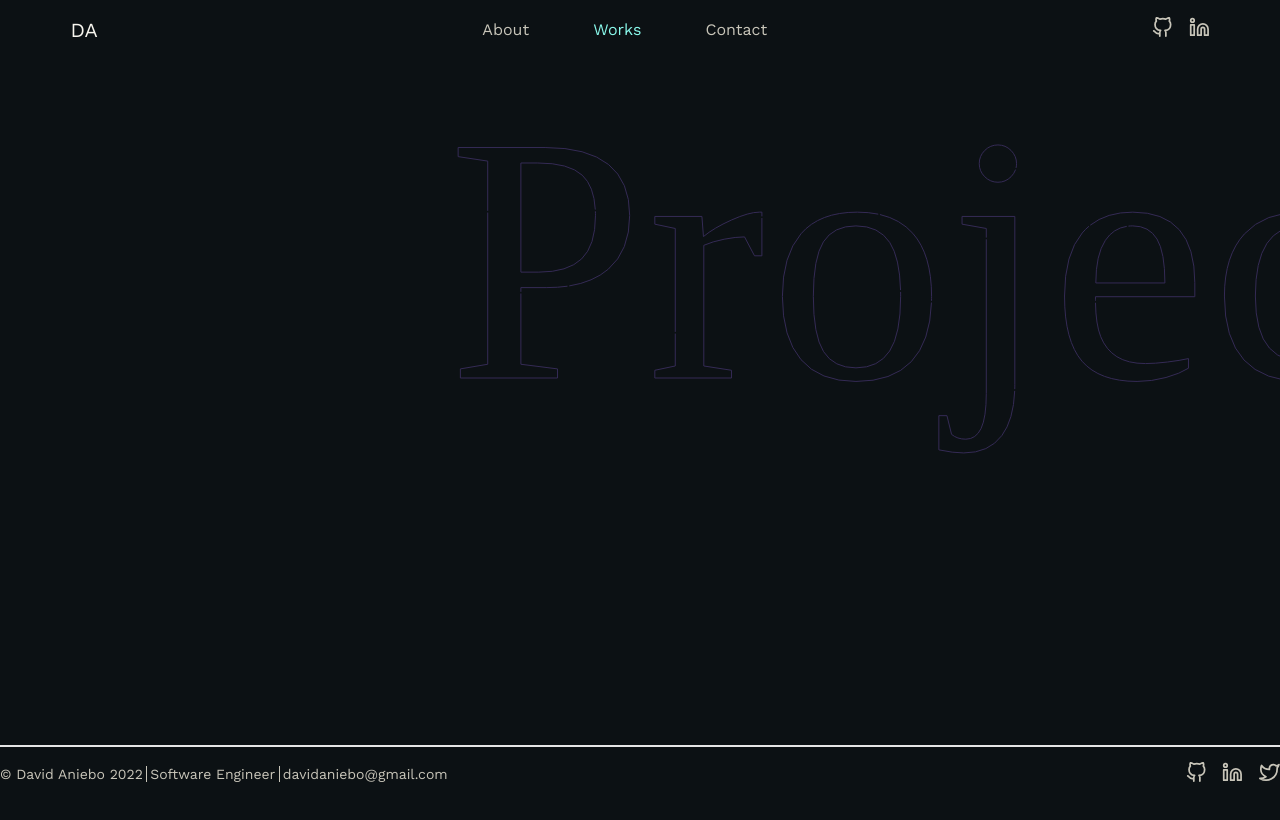
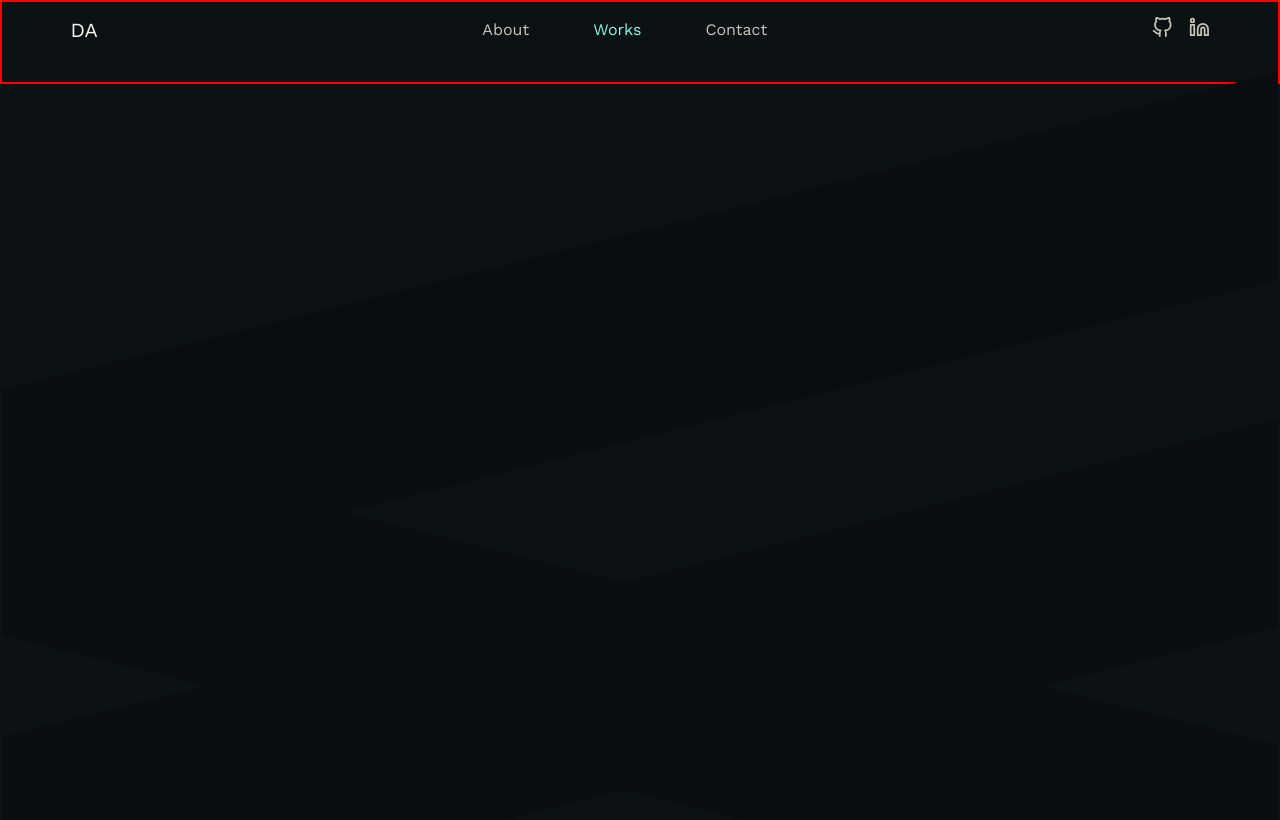
Before and after one commit to Webmekanic/My-Portfolio-v2.0.0, a React (Create React App) app: page /works in a window 1280 px wide. Shown: the top 820 px of the page. Built offline with nearby package versions, Linux system fonts and the light colour scheme; a web font is replaced by a local one.

Commit message:
feat:: implementation of my works page

```diff
--- a/src/pages/Works.jsx
+++ b/src/pages/Works.jsx
@@ -1,13 +1,13 @@
 import React from "react"
-import Footer from "../components/layouts/Footer"
-import BgText from "../components/shared/BgText"
+// import BgText from "../components/shared/BgText"
 import { MyWorks } from "../styles/WorkStyle"
 
 const Works = () => {
   return (
     <MyWorks>
-      <BgText text={"Project"} />
-      <Footer classname="workFooter" />
+      <div className="pattern1"></div>
+      <div className="pattern2"></div>
+      <div className="pattern3"></div>
     </MyWorks>
   )
 }
--- a/src/styles/WorkStyle.jsx
+++ b/src/styles/WorkStyle.jsx
@@ -1,21 +1,90 @@
 import styled from "styled-components"
 
 export const MyWorks = styled.div`
-  background-color: transparent;
+  border: 2px solid red;
+  padding-top: 5rem;
   position: relative;
   width: 100%;
-  overflow: hidden;
-  z-index: 10;
-  padding-top: 3rem;
-  height: 100vh;
+  z-index: 20;
 
-  .workFooter {
-    // border: 2px solid red;
+  .pattern1 {
+    background: ${({ theme }) => theme.colors.barColor};
     position: absolute;
+    z-index: 10;
+    height: 13rem;
+    width: 100%;
+    transform: skewY(-35deg);
     left: 0;
     right: 0;
-    height: auto;
-    z-index: 99;
-    bottom: 10px;
+    top: 12.4rem;
+  }
+  .pattern2 {
+    background: ${({ theme }) => theme.colors.barColor};
+    position: absolute;
+    z-index: 10;
+    height: 13rem;
+    width: 100%;
+    transform: skewY(-35deg);
+    left: 0;
+    right: 0;
+    top: 30rem;
+  }
+  .pattern3 {
+    position: absolute;
+    background: ${({ theme }) => theme.colors.barColor};
+    z-index: 10;
+    height: 13rem;
+    width: 100%;
+    transform: skewY(35deg);
+    left: 0;
+    right: 0;
+    top: 30rem;
+  }
+  @media ${({ theme }) => theme.mediaQueries.medium} {
+    .pattern1 {
+      top: 12rem;
+      transform: skewY(-15.5deg);
+      height: 13rem;
+    }
+    .pattern2 {
+      top: 32.5rem;
+      transform: skewY(-15.5deg);
+      height: 13rem;
+    }
+    .pattern3 {
+      top: 32.5rem;
+      transform: skewY(15.5deg);
+      height: 13rem;
+    }
+  }
+  @media ${({ theme }) => theme.mediaQueries.large} {
+    .pattern1 {
+      top: 14.3rem;
+      transform: skewY(-14deg);
+    }
+    .pattern2 {
+      top: 36rem;
+      transform: skewY(-14deg);
+    }
+    .pattern3 {
+      top: 36.5rem;
+      transform: skewY(14deg);
+    }
+  }
+  @media (min-width: 481px) and (max-width: 1023px) {
+    .pattern1 {
+      height: 12rem;
+      transform: skewY(-17deg);
+    }
+    .pattern2 {
+      height: 12rem;
+      transform: skewY(-17deg);
+      top: 32rem;
+    }
+    .pattern3 {
+      height: 12rem;
+      transform: skewY(17deg);
+      top: 32rem;
+    }
   }
 `
```
